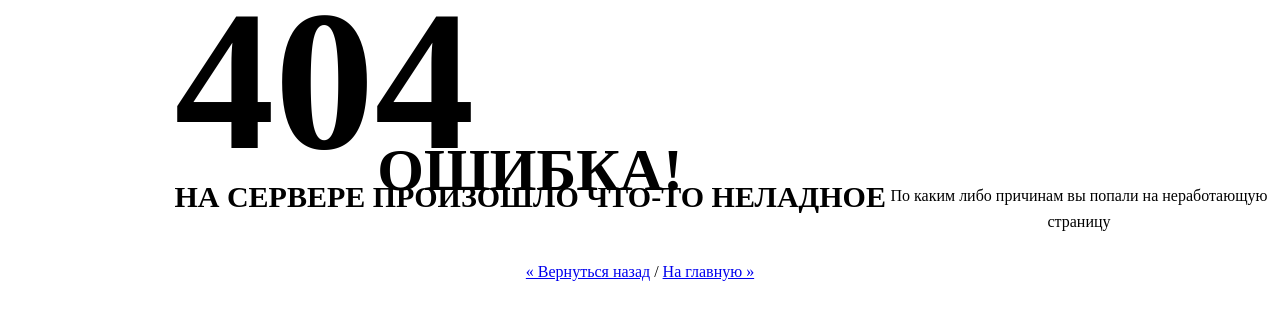
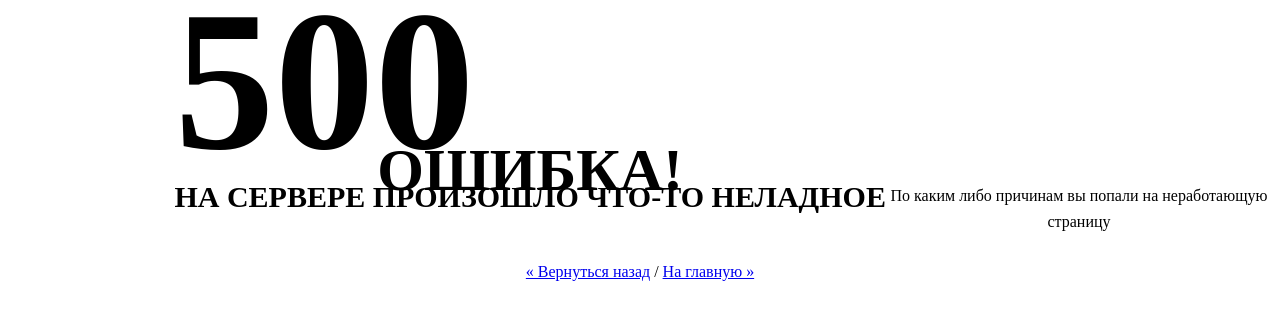
Before and after one commit to ipavelleds/BrokerTour, a Django app: template landing/templates/500.html in a window 1280 px wide. Shown: the top 320 px of the page. Run offline with Django 3.2, Linux system fonts and the light colour scheme; the template is opened without the code that fills it, so the values that code supplies are empty; parts of the project's set-up code (start-up, migrations or seed data) failed here and were passed over.

Commit message:
change error status from 404 to 500

```diff
--- a/landing/templates/500.html
+++ b/landing/templates/500.html
@@ -3,7 +3,7 @@
   <div id="container" class="clear">
     <section id="fof" class="clear">
       <div class="hgroup clear">
-        <h1>404</h1>
+        <h1>500</h1>
         <h2>Ошибка! <span>На сервере произошло что-то неладное</span></h2>
       </div>
       <p>По каким либо причинам вы попали на неработающую страницу</p>
```
